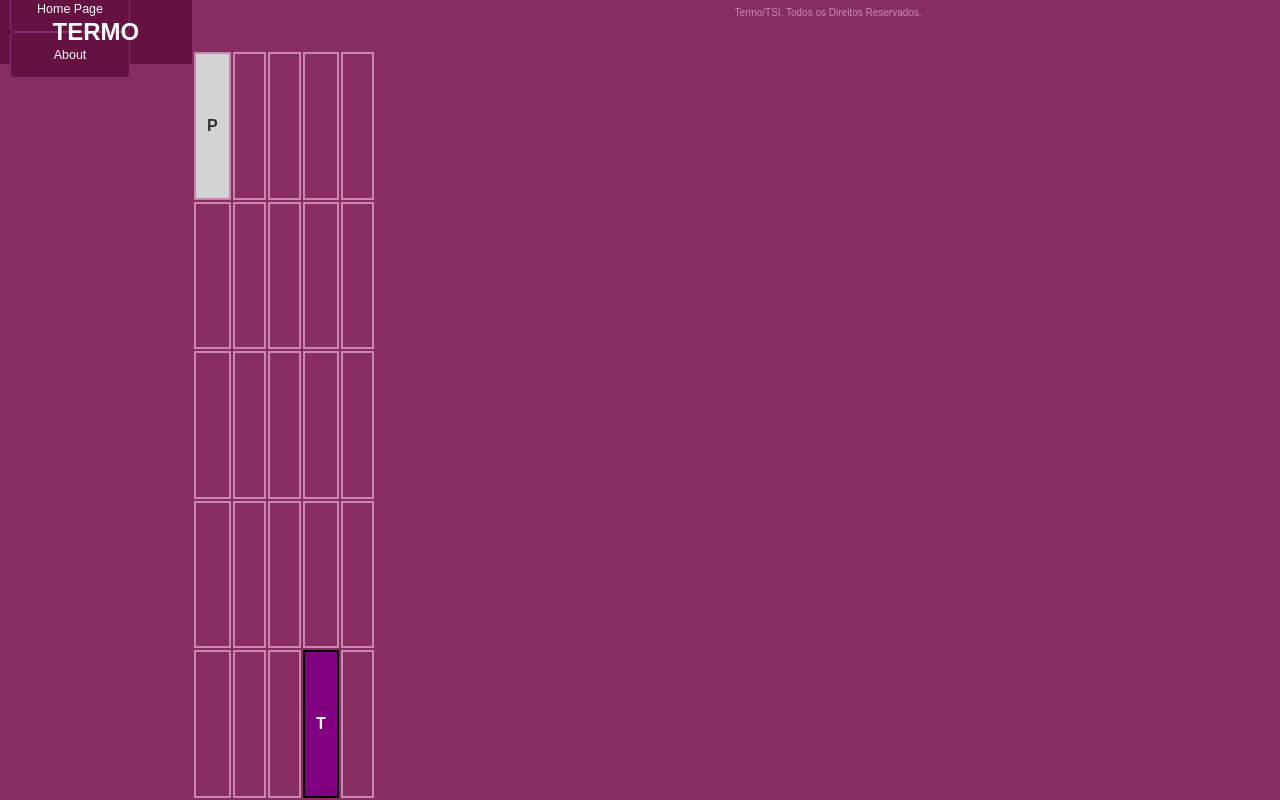
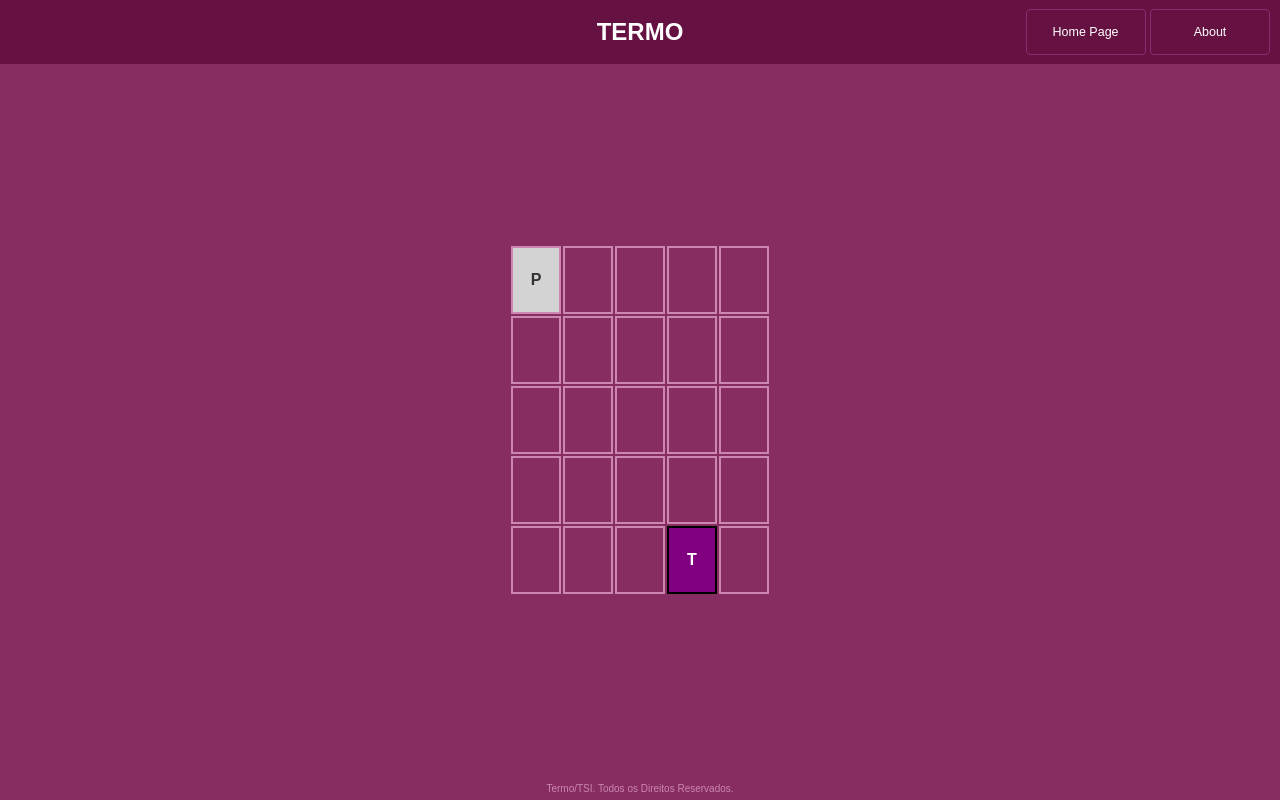
Before and after one commit to IzabelleAlves/Termo-game, a SvelteKit app: page /jogar in a window 1280 px wide. Built offline with nearby package versions, Linux system fonts and the light colour scheme.

Commit message:
Correção de Erros

```diff
--- a/package.json
+++ b/package.json
@@ -12,7 +12,7 @@
 		"format": "prettier --write ."
 	},
 	"devDependencies": {
-		"@sveltejs/adapter-auto": "^3.0.0",
+		"@sveltejs/adapter-auto": "^3.2.3",
 		"@sveltejs/kit": "^2.0.0",
 		"@sveltejs/vite-plugin-svelte": "^3.0.0",
 		"@types/eslint": "^9.6.0",
--- a/src/routes/jogar/+page.svelte
+++ b/src/routes/jogar/+page.svelte
@@ -1,4 +1,4 @@
-<script>
+<script lang="ts">
     import "../../styles/global.css"
     import "../../styles/jogar.css"
 </script>
--- a/src/styles/global.css
+++ b/src/styles/global.css
@@ -12,6 +12,7 @@
 
 body {
 	display: flex;
+	flex-direction: column;
 	min-height: 100vh;
 	color: #333;
 	font-family: Arial, Helvetica, sans-serif;
--- a/src/styles/jogar.css
+++ b/src/styles/jogar.css
@@ -25,9 +25,8 @@
 }
 
 table {
-    margin-left: auto;
-    margin-right: auto;
-    margin-top: 50px;
+    flex: 1;
+    margin: 180px auto;
 
     td.cell {
         border-style: solid;
```
Also changed, not shown: 1 other file (tests, documents, lock files or other folders).
